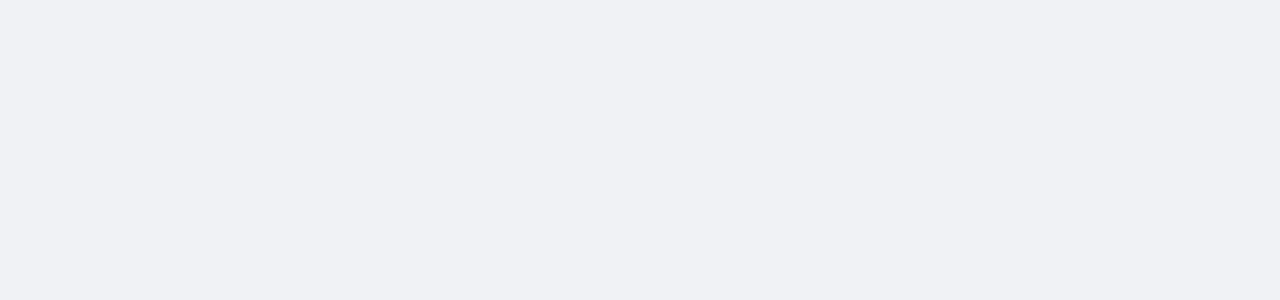
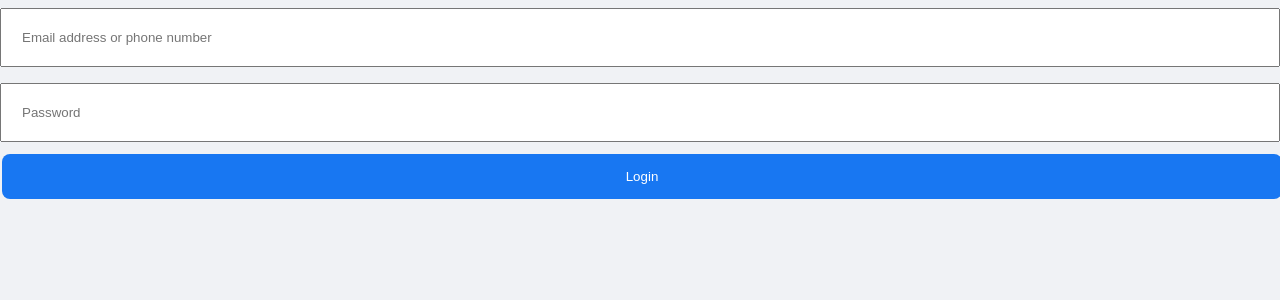
Before and after one commit to yosie111/Facebook, a React (Create React App) app in the folder facebook-clone/: page /AuthProvider in a window 1280 px wide. Before the commit this address had no page. Shown: the top 300 px of the page. Built offline with nearby package versions, Linux system fonts and the light colour scheme.

Commit message:
Describe your changes here

```diff
--- a/facebook-clone/src/App.js
+++ b/facebook-clone/src/App.js
@@ -5,7 +5,8 @@ import LoginPage from "./LoginPage/LoginPage";
 import HeaderArea from "./HeaderArea/HeaderArea";
 import HomePage from "./HomePage/HomePage";
 import Test from "./test/Test";
-import AppT from "./Login/AppT";
+import AuthProvider from "./Login/AuthProvider";
+//import AppT from "./Login/AppT";
 
 function App() {
 
@@ -13,7 +14,7 @@ function App() {
         <div className="App">
             <Router>
                 <Routes>
-                    <Route path="/AppT" element={<AppT />} />
+                    <Route path="/AuthProvider" element={<AuthProvider />} />
                     <Route path="/LoginPage" element={<LoginPage />} />
                     <Route path="/Test" element={<Test />} />
                     <Route path="/HeaderArea" element={<HeaderArea />} />
--- a/facebook-clone/src/Login/AppT.js
+++ /dev/null
@@ -1,13 +0,0 @@
-import React from 'react';
-import { AuthProvider } from './AuthContext';
-import LoginComponent from './LoginComponent';
-
-function AppT() {
-    return (
-        <AuthProvider>
-            <LoginComponent />
-        </AuthProvider>
-    );
-}
-
-export default AppT;
--- a/facebook-clone/src/Login/AuthContext.js
+++ /dev/null
@@ -1,47 +0,0 @@
-import React, { useState } from 'react';
-import { useNavigate } from 'react-router-dom';
-
-// AuthContext
-const AuthContext = React.createContext();
-
-function AuthProvider({ children }) {
-    const [error, setError] = useState(null);
-    const [isLoading, setIsLoading] = useState(false);
-    const navigate = useNavigate();
-
-
-    const handleLoginSuccess = () => {
-        console.log('Login successful:');
-        navigate("/HomePage");
-
-    };
-
-    const login = async (username, password) => {
-        setIsLoading(true);
-        setError(null);
-        try {
-            await new Promise((resolve, reject) => {
-                setTimeout(() => {
-                    if (username === 'u' && password === 'p') {
-                        handleLoginSuccess();
-                        resolve();
-                    } else {
-                        reject('Incorrect username or password');
-                    }
-                }, 1000);
-            });
-        } catch (err) {
-            setError(err);
-        } finally {
-            setIsLoading(false);
-        }
-    };
-
-    return (
-        <AuthContext.Provider value={{error, isLoading, login }}>
-            {children}
-        </AuthContext.Provider>
-    );
-}
-
-export { AuthContext, AuthProvider };
--- /dev/null
+++ b/facebook-clone/src/Login/AuthProvider.css
@@ -0,0 +1,6 @@
+#error{
+    color: red;
+    justify-content: center;
+    justify-items: center;
+    text-decoration: none;
+}
--- /dev/null
+++ b/facebook-clone/src/Login/AuthProvider.js
@@ -0,0 +1,95 @@
+import React, { useState, useEffect } from 'react';
+import './AuthProvider.css';
+import LoginComponent from './LoginComponent';  // Importing the component
+import UserContext from './UserContext';  // Importing the context
+
+function AuthProvider({ children }) {  // Receiving children as a parameter
+    const [error, setError] = useState('');
+    const [attemptedLogin, setAttemptedLogin] = useState(false);
+    const [userAuthenticated, setUserAuthenticated] = useState(false);
+
+    const [user, setUserDataTrying] = useState({
+        userNameTrying: '',   // Default value for username
+        passwordTrying: '',
+        isTrueUser: false,
+    });
+
+    // Update error based on login attempt and if user is not verified
+    useEffect(() => {
+        if (attemptedLogin) {
+            if (!user.isTrueUser) {
+                CheckSetError(false);
+            } else {
+                setError('');
+            }
+        }
+    }, [user, attemptedLogin]);
+
+    // Function to update only the userNameTrying field
+    const setUserNameTrying = (newUserName) => {
+        setUserDataTrying((prevUser) => ({
+            ...prevUser,
+            userNameTrying: newUserName, // Update only userNameTrying
+        }));
+    };
+
+    // Function to update only the passwordTrying field
+    const setPasswordTrying = (newPassword) => {
+        setUserDataTrying((prevUser) => ({
+            ...prevUser,
+            passwordTrying: newPassword, // Update only passwordTrying
+        }));
+    };
+
+    // Object to manage the user's data and state
+    const verificUser = {
+        data: user,
+        setIsItTrueCheck: (value) => {
+            setAttemptedLogin(true);
+            setUserDataTrying((prevUser) => ({
+                ...prevUser,
+                isTrueUser: value.isTrueUser,
+                userNameTrying: '', // Clear username after login attempt
+                passwordTrying: '', // Clear password after login attempt
+            }));
+            setUserAuthenticated(value.isTrueUser);
+        },
+    };
+
+    // Function to set an error message if the user is not verified
+    function CheckSetError(isFalse) {
+        if (!isFalse) {
+            setError('Incorrect username or password');
+        } else {
+            setError('');
+        }
+    }
+
+    return (
+        <UserContext.Provider value={{ userAuthenticated, verificUser }}>
+            <div className="login-form">
+                <input
+                    type="text"
+                    value={user.userNameTrying}
+                    onChange={(e) => setUserNameTrying(e.target.value)}
+                    placeholder="Email address or phone number"
+                />
+                <br />
+                <input
+                    type="password"
+                    value={user.passwordTrying}
+                    onChange={(e) => setPasswordTrying(e.target.value)}
+                    placeholder="Password"
+                />
+                <br />
+            </div>
+            <LoginComponent />
+            {attemptedLogin && <p id="error">{error}</p>}
+
+            {/* Displaying the children here */}
+            {children}
+        </UserContext.Provider>
+    );
+}
+
+export default AuthProvider;
--- a/facebook-clone/src/Login/LoginComponent.css
+++ b/facebook-clone/src/Login/LoginComponent.css
@@ -28,3 +28,10 @@ input[type="password"]{
 input ::placeholder{
     font-size: 1.3rem;
 }
+
+#error{
+    color: red;
+    justify-content: center;
+    justify-items: center;
+    text-decoration: none;
+}
--- a/facebook-clone/src/Login/LoginComponent.js
+++ b/facebook-clone/src/Login/LoginComponent.js
@@ -1,35 +1,26 @@
-import React, { useState, useContext } from 'react';
-import { AuthContext } from './AuthContext';
-import  './LoginComponent.css'
+import React, { useContext } from 'react';
+import UserContext from './UserContext';
 
 function LoginComponent() {
-    const {error, isLoading, login } = useContext(AuthContext);
-    const [username, setUsername] = useState('');
-    const [password, setPassword] = useState('');
+    const { verificUser } = useContext(UserContext);
+    const { data, setIsItTrueCheck } = verificUser;
 
-    const handleLogin = () => {
-        login(username, password);
+    const userPassCorrect = {
+        userNameCorrect: 'a',
+        passwordCorrect: 'b',
     };
+
+    function clickHandler() {
+        const correct = data.userNameTrying === userPassCorrect.userNameCorrect &&
+            data.passwordTrying === userPassCorrect.passwordCorrect;
+
+        setIsItTrueCheck({ isTrueUser: correct });
+        console.log('LoginComponent isTrueUser: ' + correct);
+    }
 
     return (
         <div>
-            <input
-                type="text"
-                value={username}
-                onChange={(e) => setUsername(e.target.value)}
-                placeholder="Email address or phone number"
-            />
-            <input
-                type="password"
-                value={password}
-                onChange={(e) => setPassword(e.target.value)}
-                placeholder="Password"
-            />
-            <button  className="btn" onClick={handleLogin} disabled={isLoading}>
-                {isLoading ? 'Log in...' : 'Log in'}
-            </button>
-
-            {error && <p style={{ color: 'red' }}>{error}</p>}
+            <button className="btn" onClick={clickHandler}>Login</button>
         </div>
     );
 }
--- /dev/null
+++ b/facebook-clone/src/Login/UserContext.js
@@ -0,0 +1,4 @@
+import { createContext } from 'react';
+
+const UserContext = createContext(null);
+export default UserContext;
--- /dev/null
+++ b/facebook-clone/src/test/OkNavigation.js
@@ -0,0 +1,38 @@
+import React, { useContext, useEffect } from 'react';
+import UserContext from '../Login/UserContext';
+import { useNavigate } from 'react-router-dom';
+
+
+function OkNavigation() {
+    const context = useContext(UserContext);  // גישה לקונטקסט
+    const { userAuthenticated } = context || {};  // בדיקה אם יש ערך לקונטקסט
+    const navigate = useNavigate();
+
+
+    function fY() {
+        navigate("/HomePage")
+        console.log('The user is authenticated');
+    }
+
+    function fN() {
+
+    }
+
+// Using useEffect to call the functions only when userAuthenticated changes
+    useEffect(() => {
+        if (userAuthenticated) {
+            fY();
+        } else {
+            fN();
+        }
+    }, [userAuthenticated]);
+
+    return (
+        <div>
+            <h1>Test Component</h1>
+            <p>{userAuthenticated ? 'User is authenticated' : 'User is not authenticated'}</p>
+        </div>
+    );
+}
+
+export default OkNavigation;
--- a/facebook-clone/src/test/Test.js
+++ b/facebook-clone/src/test/Test.js
@@ -1,8 +1,14 @@
-import React from "react";
+import React from 'react';
+import AuthProvider from '../Login/AuthProvider';  // עוטף את כל הקומפוננטות
+import OkNavigation from './OkNavigation';
 
 function Test() {
-    return (<div>
-        <h1>test</h1>
-    </div>)
+    return (
+        <AuthProvider>
+            <OkNavigation/>
+        </AuthProvider>
+
+    );
 }
+
 export default Test;
```
Also changed, not shown: 2 other files (tests, documents, lock files or other folders).
